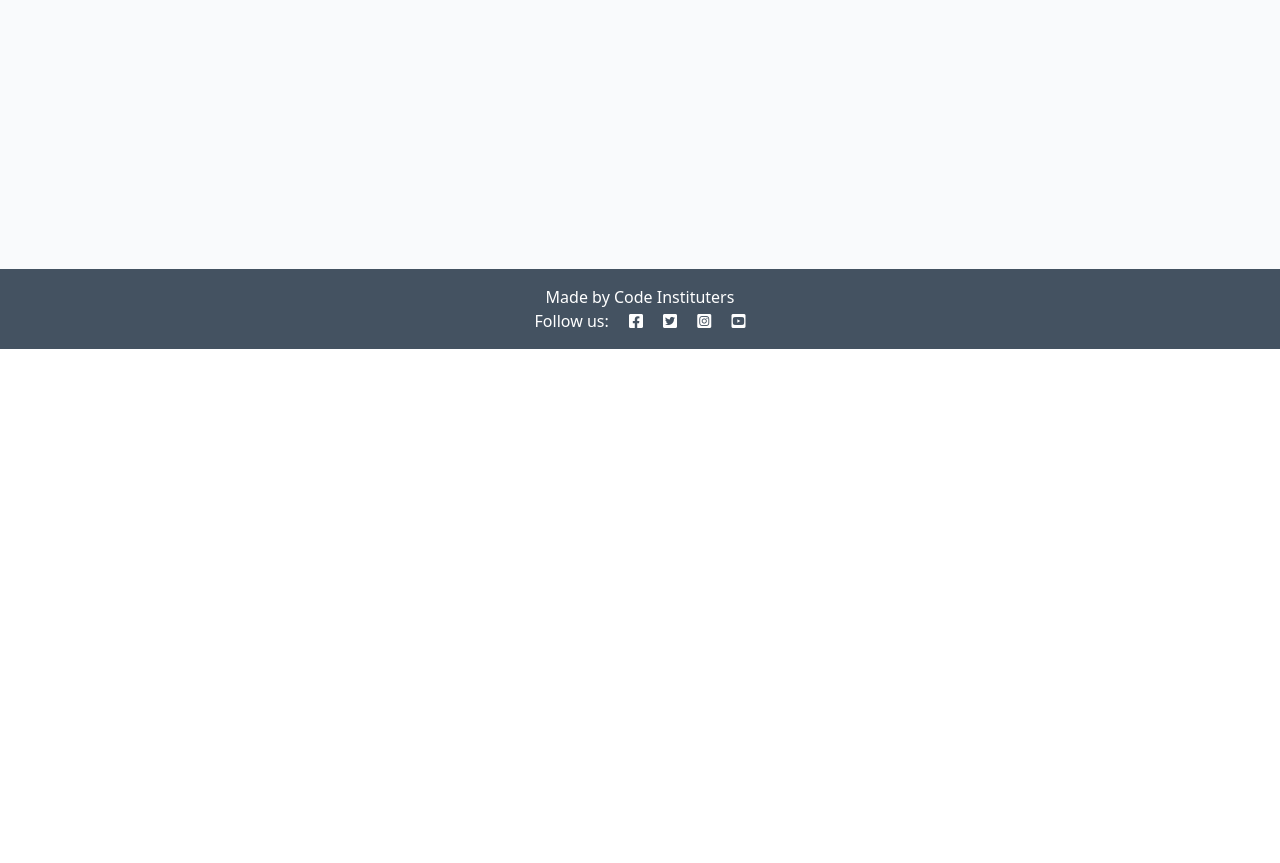
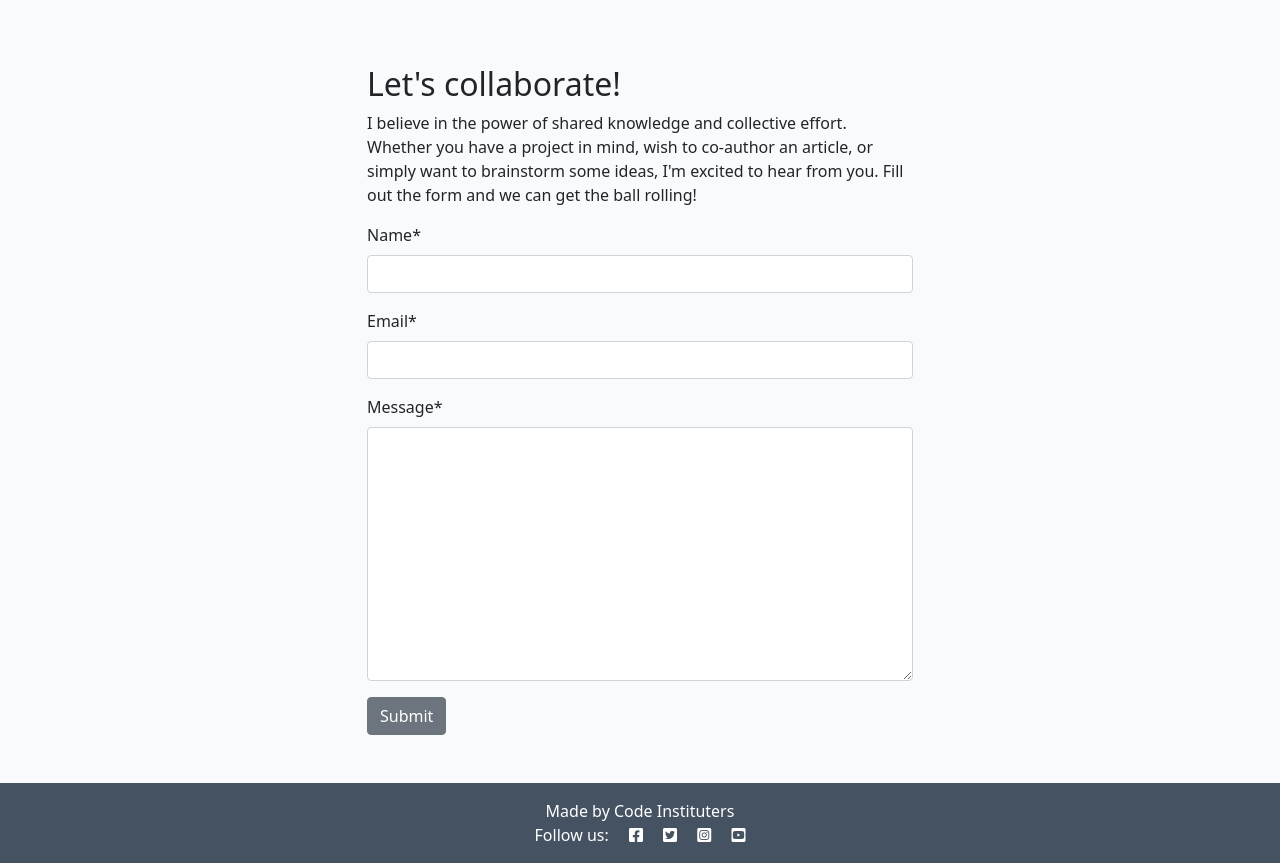
Before and after one commit to DavidFB94/django-blog, a Django app: page /about/ in a window 1280 px wide. Shown: the part 451-1314 px from the top of the page. Before the commit the page ends 800 px from the top, so only its background shows below. Run offline with Django 4.2, Linux system fonts and the light colour scheme; data that the repository does not hold is empty; some libraries are stand-ins or nearby versions.

Commit message:
Add contact form to about page

```diff
--- /dev/null
+++ b/about/forms.py
@@ -0,0 +1,8 @@
+from .models import CollaborateRequest
+from django import forms
+
+
+class CollaborateForm(forms.ModelForm):
+    class Meta:
+        model = CollaborateRequest
+        fields = ('name', 'email', 'message')
--- a/about/models.py
+++ b/about/models.py
@@ -1,11 +1,22 @@
 from django.db import models
 
+# Create your models here.
 
-# Create your models here.
+
 class About(models.Model):
-    title = models.CharField(max_length=200, unique=True)
+    title = models.CharField(max_length=200)
     updated_on = models.DateTimeField(auto_now=True)
-    content = content = models.TextField()
+    content = models.TextField()
 
     def __str__(self):
         return self.title
+
+
+class CollaborateRequest(models.Model):
+    name = models.CharField(max_length=200)
+    email = models.EmailField()
+    message = models.TextField()
+    read = models.BooleanField(default=False)
+
+    def __str__(self):
+        return f"Collaboration request from {self.name}"
--- a/about/templates/about/about.html
+++ b/about/templates/about/about.html
@@ -1,19 +1,42 @@
 {% extends 'base.html' %}
+{% load static %}
+{% load crispy_forms_tags %}
+
 {% block content %}
-{% load static %}
 <div class="container mt-5">
     <div class="row">
-    <div class="col-4 text-center">
-      <img src="{% static 'images/nobody.jpg' %}" width="75%" />
+        <div class="col-12 col-md-4 text-center">
+            <img src="{% static 'images/nobody.jpg' %}" width="75%">
         </div>
-    <div class="col-8">
+        <div class="col-12 col-md-8">
             <h2>{{ about.title }}</h2>
             {{ about.content | safe }}
         </div>
     </div>
     <div class="row">
         <div class="col text-right">
+            <!-- Updated on field goes in here -->
+
             <p class="text-end"><em>Updated on: {{ about.updated_on }}</em></p>
+        </div>
+    </div>
+    <div class="row justify-content-center">
+        <div class="col-12 col-md-6 my-5">
+            <h2>Let's collaborate!</h2>
+            <p>I believe in the power of shared knowledge and collective effort.
+                Whether you have a project in mind, wish to co-author
+                an article, or simply want to brainstorm some ideas,
+                I'm excited to hear from you. Fill out the form
+                and we can get the ball rolling!</p>
+
+            <!-- add your form here. Your submit button should
+                                have the classes of btn, btn-secondary -->
+            <form method="post">
+                {{ collaborate_form | crispy }}
+                {% csrf_token %}
+                <button class="btn btn-secondary" type="submit">Submit</button>
+            </form>
+
         </div>
     </div>
 </div>
--- a/about/views.py
+++ b/about/views.py
@@ -1,5 +1,6 @@
 from django.shortcuts import render
 from .models import About
+from .forms import CollaborateForm
 
 
 # Create your views here.
@@ -8,9 +9,13 @@
     Renders the About page
     """
     about = About.objects.all().order_by('-updated_on').first()
+    collaborate_form = CollaborateForm()
 
     return render(
         request,
         "about/about.html",
-        {"about": about},
+        {
+            "about": about,
+            "collaborate_form": collaborate_form,
+        },
     )
--- a/blog/views.py
+++ b/blog/views.py
@@ -30,6 +30,7 @@
     comments = post.comments.all().order_by("-created_on")
     comment_count = post.comments.filter(approved=True).count()
     if request.method == "POST":
+        print('Received a POST request')
         comment_form = CommentForm(data=request.POST)
         if comment_form.is_valid():
             comment = comment_form.save(commit=False)
@@ -42,6 +43,7 @@
     )
 
     comment_form = CommentForm()
+    print('About to render template')
 
     return render(
         request,
```
Also changed, not shown: about/admin.py (+13 -2 lines), about/migrations/0002_collaboraterequest_alter_about_title.py (added). Lines whose indentation alone changed are shown as unchanged.
